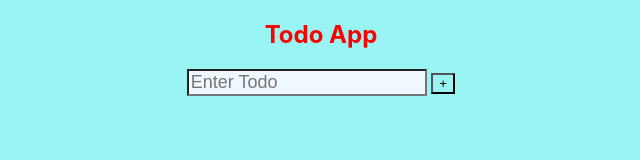
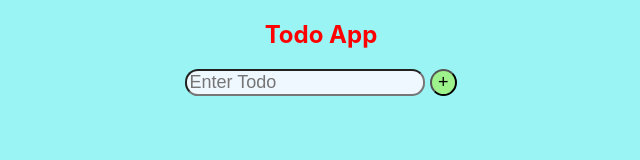
Before and after one commit to pratheek1904/TodoList, a React (Create React App) app: page / in a window 1280 px wide. Shown: the top 160 px of the page, without its empty margins (319-959 px from the left). Built offline with nearby package versions, Linux system fonts and the light colour scheme.

Commit message:
Update App.css

```diff
--- a/src/App.css
+++ b/src/App.css
@@ -11,18 +11,25 @@ h2{
 .input-text{
   background-color: aliceblue;
   font-size: large;
+  border-radius: 13px;
 }
 
-.add{
+.addBtn{
   background-color: rgb(158, 242, 139);
   font-size: large;
+  border-radius: 20px;
 }
-.add:hover{
+.addBtn:hover{
   background-color: rgb(223, 243, 74);
 }
 .remove-btn{
-  background-color: rgb(241, 44, 44);
+  background-color: rgb(220, 208, 208);
+  border-radius: 5px;
 
+}
+.edit-btn{
+  background-color: rgb(220, 208, 208);
+  border-radius: 5px;
 }
 h1{
   margin-left:40%;
```
